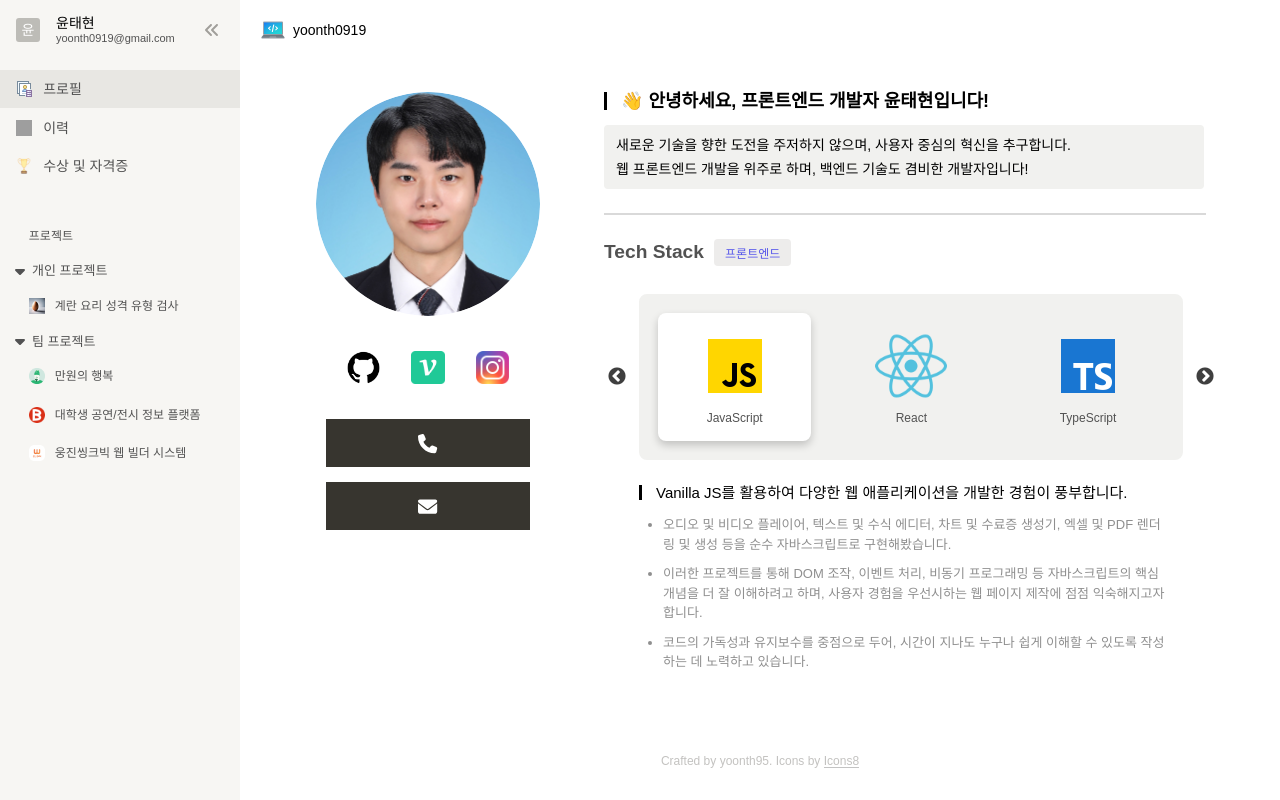
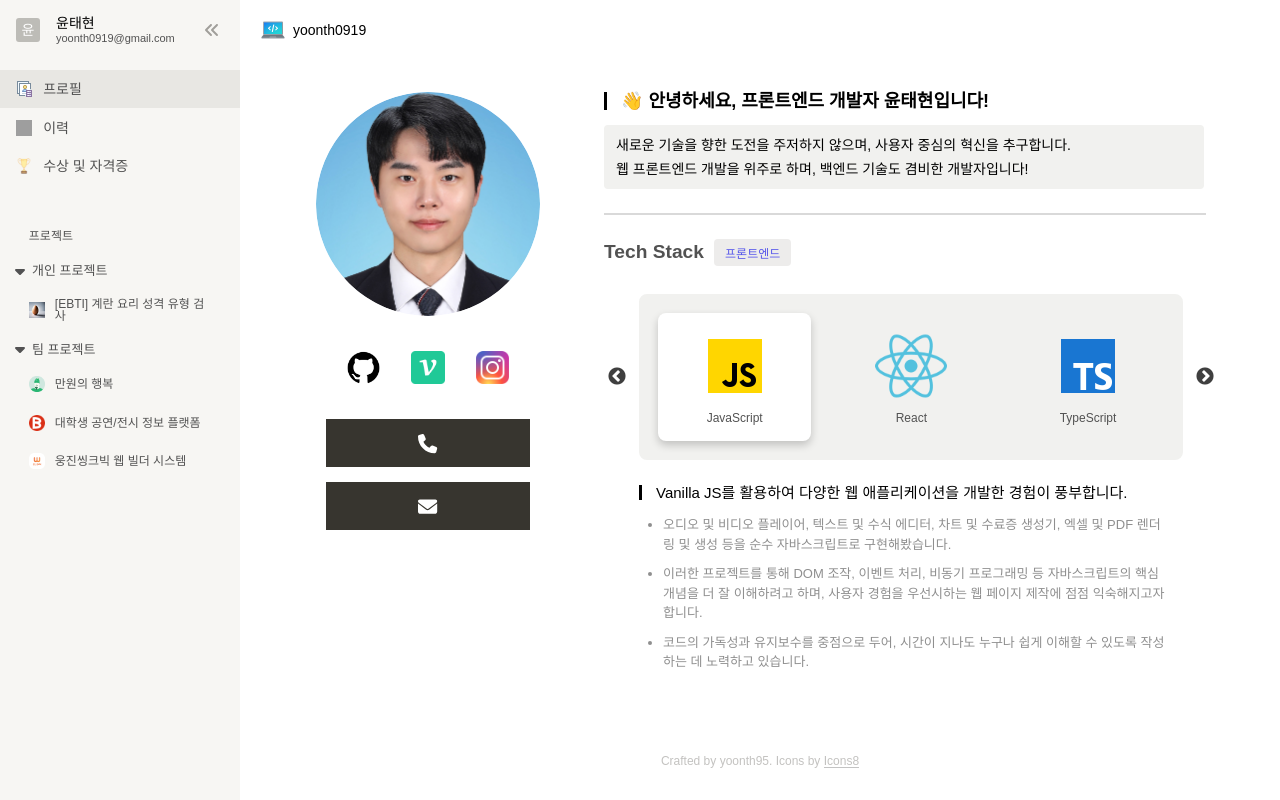
Before and after one commit to yoonth95/portfolio, a React (Vite) app: page / in a window 1280 px wide. Built offline with nearby package versions, Linux system fonts and the light colour scheme; grey boxes are pictures that could not be loaded; a web font is replaced by a local one.

Commit message:
Refactor: 사이드바 데이터 수정

```diff
--- a/src/data/sidebarInfo.ts
+++ b/src/data/sidebarInfo.ts
@@ -7,7 +7,7 @@ const tabList = [
 ];
 
 const projectTabList = [
-  { type: "개인 프로젝트", projects: [{ icon: egg, title: "계란 요리 성격 유형 검사", link: "/project/1" }] },
+  { type: "개인 프로젝트", projects: [{ icon: egg, title: "[EBTI] 계란 요리 성격 유형 검사", link: "/project/1" }] },
   {
     type: "팀 프로젝트",
     projects: [
```
